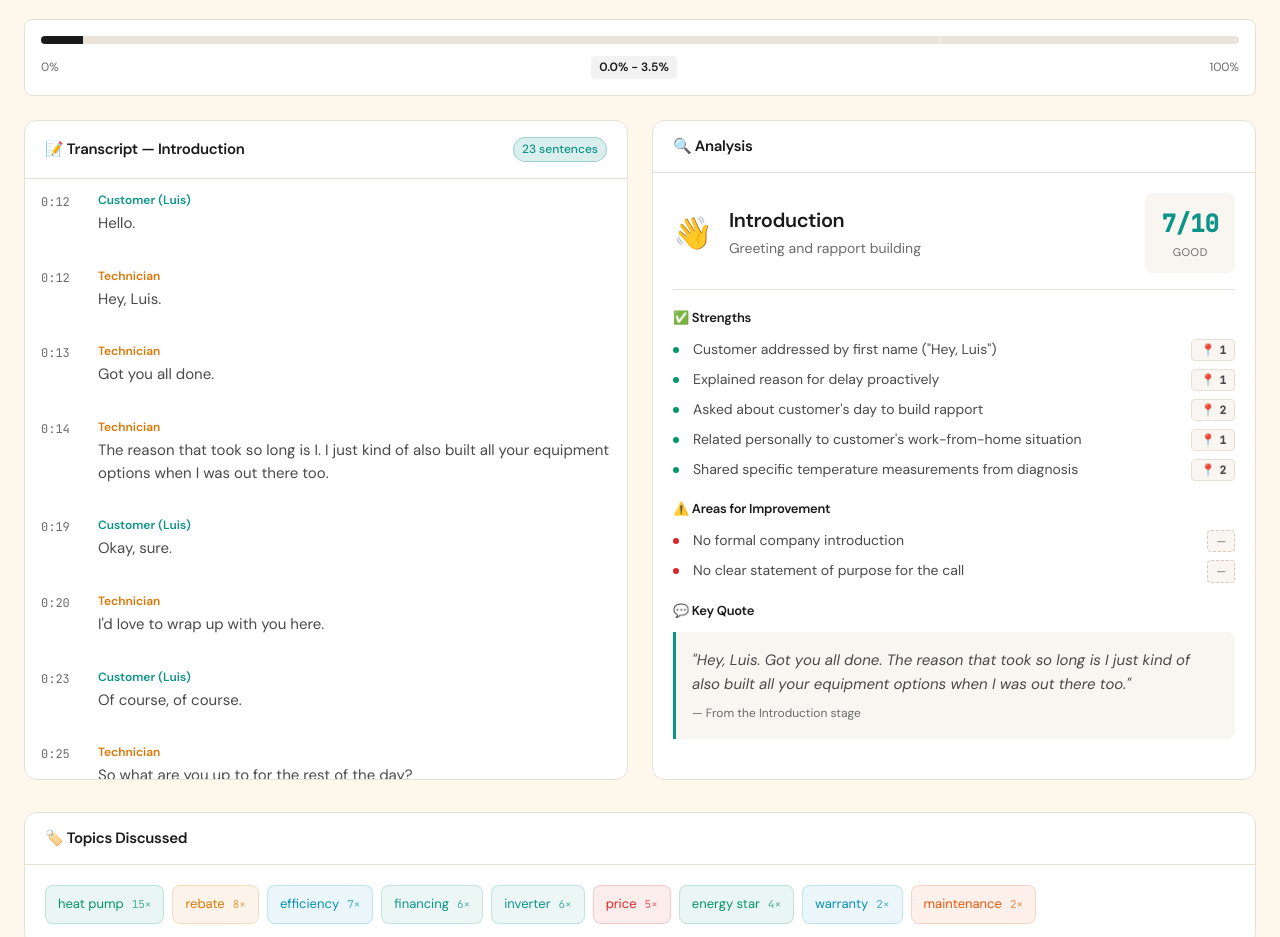
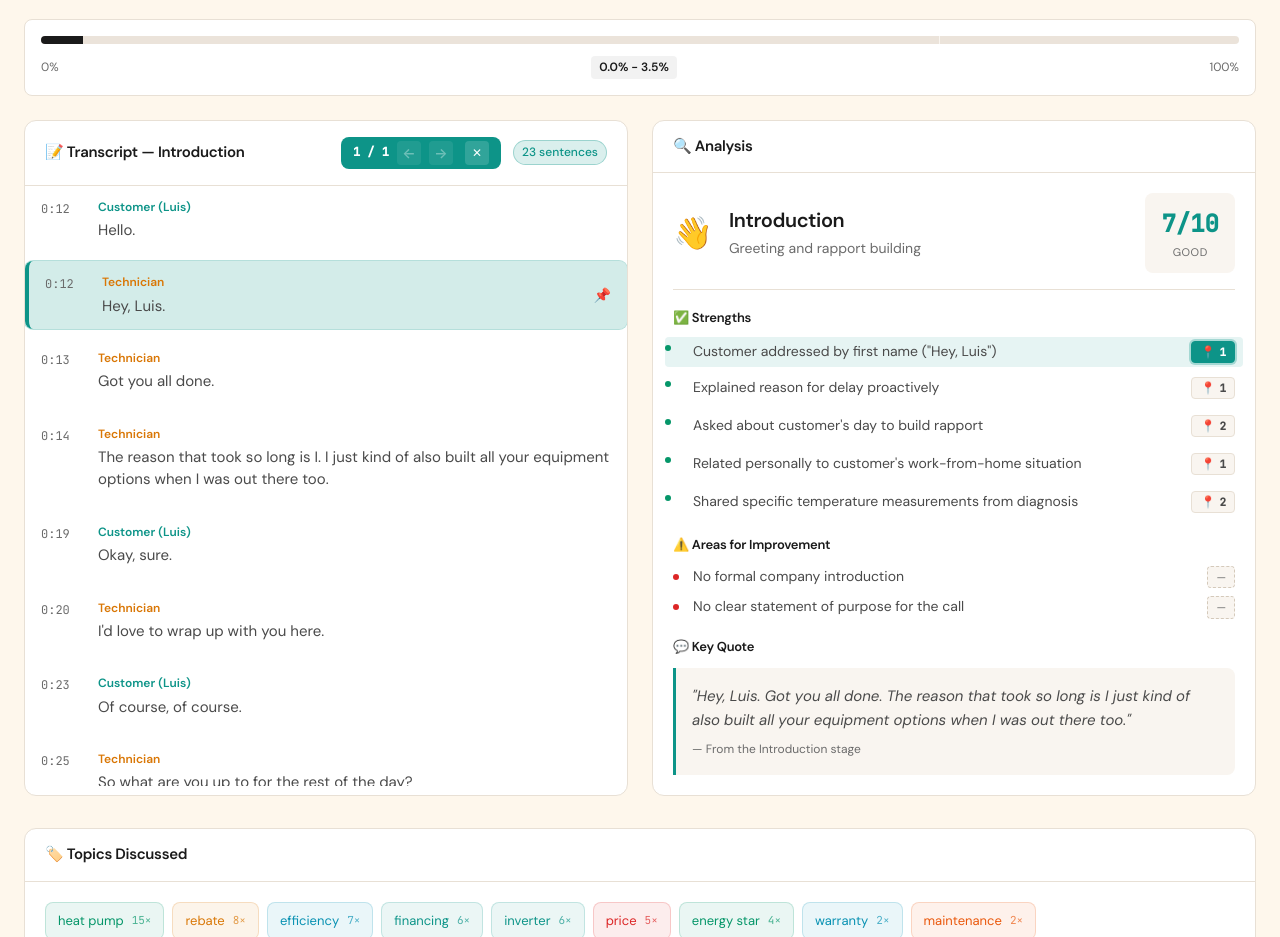
Before and after one commit to javier-la200426/NOSO, a React (Vite) app: page / in a window 1280 px wide. Shown: the part 1040-1977 px from the top of the page. Built offline with nearby package versions, Linux system fonts and the light colour scheme.

Commit message:
prevent selection on transcript and be able to click bullets

```diff
--- a/src/App.css
+++ b/src/App.css
@@ -408,19 +408,9 @@
   padding: var(--space-3) var(--space-4);
   border-radius: var(--radius-md);
   margin-bottom: var(--space-2);
-  cursor: pointer;
   transition: all 0.15s ease;
   display: flex;
   gap: var(--space-3);
-}
-
-.transcript-sentence:hover {
-  background: var(--bg-hover);
-}
-
-.transcript-sentence.active {
-  background: var(--bg-active);
-  border-left: 3px solid var(--accent-teal);
 }
 
 .transcript-sentence.low-confidence {
@@ -1142,6 +1132,27 @@
   min-width: 0;
 }
 
+/* Clickable analysis items */
+.analysis-list li.clickable {
+  cursor: pointer;
+  transition: background 0.15s ease, transform 0.1s ease;
+  border-radius: var(--radius-sm);
+  margin-left: calc(-1 * var(--space-2));
+  margin-right: calc(-1 * var(--space-2));
+  padding-left: calc(var(--space-5) + var(--space-2));
+  padding-right: var(--space-2);
+  padding-top: var(--space-1);
+  padding-bottom: var(--space-1);
+}
+
+.analysis-list li.clickable:hover {
+  background: rgba(13, 148, 136, 0.08);
+}
+
+.analysis-list li.clickable:active {
+  transform: scale(0.99);
+}
+
 .analysis-list li.citation-active-item {
   background: rgba(13, 148, 136, 0.1);
   border-radius: var(--radius-sm);
--- a/src/App.jsx
+++ b/src/App.jsx
@@ -17,7 +17,6 @@ function App() {
   const [sentences, setSentences] = useState([]);
   const [loading, setLoading] = useState(true);
   const [activeStage, setActiveStage] = useState('introduction');
-  const [activeSentence, setActiveSentence] = useState(null);
 
   // Citation navigation state
   const [activeCitations, setActiveCitations] = useState(null); // { matches: [], currentIndex: 0, itemText: '' }
@@ -49,6 +48,52 @@ function App() {
     () => callStages.find((s) => s.id === activeStage),
     [activeStage, callStages]
   );
+
+  // Track if initial auto-selection has been done
+  const initialSelectionDone = useRef(false);
+
+  // Auto-select first strength on initial load
+  useEffect(() => {
+    if (!loading && sentences.length > 0 && !initialSelectionDone.current) {
+      initialSelectionDone.current = true;
+      // Small delay to ensure all memoized values are computed
+      setTimeout(() => {
+        const stage = callStages.find((s) => s.id === activeStage);
+        const stageSentences = stageGroups[activeStage]?.sentences || [];
+
+        if (!stage || !stageSentences.length) return;
+
+        for (const item of stage.analysis.strengths) {
+          const itemData = typeof item === 'string' ? { text: item, citations: [] } : item;
+          if (itemData.citations.length > 0) {
+            const matches = [];
+            const seenIndices = new Set();
+
+            stageSentences.forEach((sentence) => {
+              const textLower = sentence.text.toLowerCase();
+              for (const citation of itemData.citations) {
+                if (textLower.includes(citation.toLowerCase()) && !seenIndices.has(sentence.start)) {
+                  const globalIdx = sentences.findIndex(s => s.start === sentence.start && s.text === sentence.text);
+                  if (globalIdx !== -1) {
+                    matches.push({ sentenceIdx: globalIdx, sentence, matchedPattern: citation });
+                    seenIndices.add(sentence.start);
+                  }
+                  break;
+                }
+              }
+            });
+
+            matches.sort((a, b) => a.sentenceIdx - b.sentenceIdx);
+
+            if (matches.length > 0) {
+              setActiveCitations({ matches, currentIndex: 0, itemText: itemData.text });
+              return;
+            }
+          }
+        }
+      }, 0);
+    }
+  }, [loading, sentences, callStages, stageGroups, activeStage]);
 
   // Highlight keywords in text
   const highlightKeywords = (text) => {
@@ -139,6 +184,61 @@ function App() {
       }
     }
   }, [activeCitations]);
+
+  // Handle stage change and auto-select first strength item
+  const handleStageChange = useCallback((stageId) => {
+    setActiveStage(stageId);
+
+    const stage = callStages.find((s) => s.id === stageId);
+    const stageSentences = stageGroups[stageId]?.sentences || [];
+
+    if (!stage || !stageSentences.length) {
+      setActiveCitations(null);
+      return;
+    }
+
+    // Find the first strength item with citations that has matches in this stage
+    for (const item of stage.analysis.strengths) {
+      const itemData = typeof item === 'string' ? { text: item, citations: [] } : item;
+      if (itemData.citations.length > 0) {
+        // Compute matches directly
+        const matches = [];
+        const seenIndices = new Set();
+
+        stageSentences.forEach((sentence) => {
+          const textLower = sentence.text.toLowerCase();
+          for (const citation of itemData.citations) {
+            if (textLower.includes(citation.toLowerCase()) && !seenIndices.has(sentence.start)) {
+              const globalIdx = sentences.findIndex(s => s.start === sentence.start && s.text === sentence.text);
+              if (globalIdx !== -1) {
+                matches.push({
+                  sentenceIdx: globalIdx,
+                  sentence,
+                  matchedPattern: citation,
+                });
+                seenIndices.add(sentence.start);
+              }
+              break;
+            }
+          }
+        });
+
+        matches.sort((a, b) => a.sentenceIdx - b.sentenceIdx);
+
+        if (matches.length > 0) {
+          setActiveCitations({
+            matches,
+            currentIndex: 0,
+            itemText: itemData.text,
+          });
+          return;
+        }
+      }
+    }
+
+    // If no strengths have matches, clear citations
+    setActiveCitations(null);
+  }, [callStages, stageGroups, sentences]);
 
   // Check if a sentence is currently highlighted as a citation
   const isSentenceHighlighted = useCallback((globalSentenceIdx) => {
@@ -320,7 +420,7 @@ function App() {
             <button
               key={stage.id}
               className={`stage-btn ${activeStage === stage.id ? 'active' : ''}`}
-              onClick={() => setActiveStage(stage.id)}
+              onClick={() => handleStageChange(stage.id)}
             >
               <span>{stage.icon}</span>
               <span>{stage.name}</span>
@@ -340,7 +440,7 @@ function App() {
                   width: `${stage.endPercent - stage.startPercent}%`,
                   left: `${stage.startPercent}%`,
                 }}
-                onClick={() => setActiveStage(stage.id)}
+                onClick={() => handleStageChange(stage.id)}
               >
                 <div className="timeline-segment-fill" />
               </div>
@@ -409,12 +509,9 @@ function App() {
                   <div
                     key={idx}
                     ref={(el) => { sentenceRefs.current[globalIdx] = el; }}
-                    className={`transcript-sentence ${
-                      activeSentence === idx ? 'active' : ''
-                    } ${isHighlighted ? 'citation-highlighted' : ''} ${
+                    className={`transcript-sentence ${isHighlighted ? 'citation-highlighted' : ''} ${
                       isCurrent ? 'citation-current' : ''
                     }`}
-                    onClick={() => setActiveSentence(idx)}
                   >
                     <div className="sentence-time">
                       {formatTime(sentence.start)}
@@ -480,14 +577,23 @@ function App() {
                       const stageSentences = stageGroups[activeStage]?.sentences || [];
                       const matchCount = findCitationMatches(stageSentences, itemData.citations).length;
                       const isActive = activeCitations?.itemText === itemData.text;
+                      const hasCitations = itemData.citations.length > 0;
+                      const isClickable = hasCitations && matchCount > 0;
 
                       return (
-                        <li key={idx} className={isActive ? 'citation-active-item' : ''}>
+                        <li
+                          key={idx}
+                          className={`${isActive ? 'citation-active-item' : ''} ${isClickable ? 'clickable' : ''}`}
+                          onClick={isClickable ? () => handleCitationClick(itemData.citations, itemData.text) : undefined}
+                        >
                           <span className="analysis-item-text">{itemData.text}</span>
-                          {itemData.citations.length > 0 && (
+                          {hasCitations && (
                             <button
                               className={`citation-btn ${isActive ? 'active' : ''} ${matchCount === 0 ? 'no-matches' : ''}`}
-                              onClick={() => handleCitationClick(itemData.citations, itemData.text)}
+                              onClick={(e) => {
+                                e.stopPropagation();
+                                handleCitationClick(itemData.citations, itemData.text);
+                              }}
                               title={matchCount > 0 ? `Show ${matchCount} supporting quote(s)` : 'No matching quotes found in this stage'}
                             >
                               <span className="citation-icon">📍</span>
@@ -511,22 +617,30 @@ function App() {
                       const stageSentences = stageGroups[activeStage]?.sentences || [];
                       const matchCount = findCitationMatches(stageSentences, itemData.citations).length;
                       const isActive = activeCitations?.itemText === itemData.text;
-                      const hasNoCitations = itemData.citations.length === 0;
+                      const hasCitations = itemData.citations.length > 0;
+                      const isClickable = hasCitations && matchCount > 0;
 
                       return (
-                        <li key={idx} className={isActive ? 'citation-active-item' : ''}>
+                        <li
+                          key={idx}
+                          className={`${isActive ? 'citation-active-item' : ''} ${isClickable ? 'clickable' : ''}`}
+                          onClick={isClickable ? () => handleCitationClick(itemData.citations, itemData.text) : undefined}
+                        >
                           <span className="analysis-item-text">{itemData.text}</span>
-                          {!hasNoCitations && (
+                          {hasCitations && (
                             <button
                               className={`citation-btn ${isActive ? 'active' : ''} ${matchCount === 0 ? 'no-matches' : ''}`}
-                              onClick={() => handleCitationClick(itemData.citations, itemData.text)}
+                              onClick={(e) => {
+                                e.stopPropagation();
+                                handleCitationClick(itemData.citations, itemData.text);
+                              }}
                               title={matchCount > 0 ? `Show ${matchCount} supporting quote(s)` : 'No matching quotes found in this stage'}
                             >
                               <span className="citation-icon">📍</span>
                               <span className="citation-match-count">{matchCount}</span>
                             </button>
                           )}
-                          {hasNoCitations && (
+                          {!hasCitations && (
                             <span className="no-citation-badge" title="Gap identified by absence of evidence">
                               —
                             </span>
```
